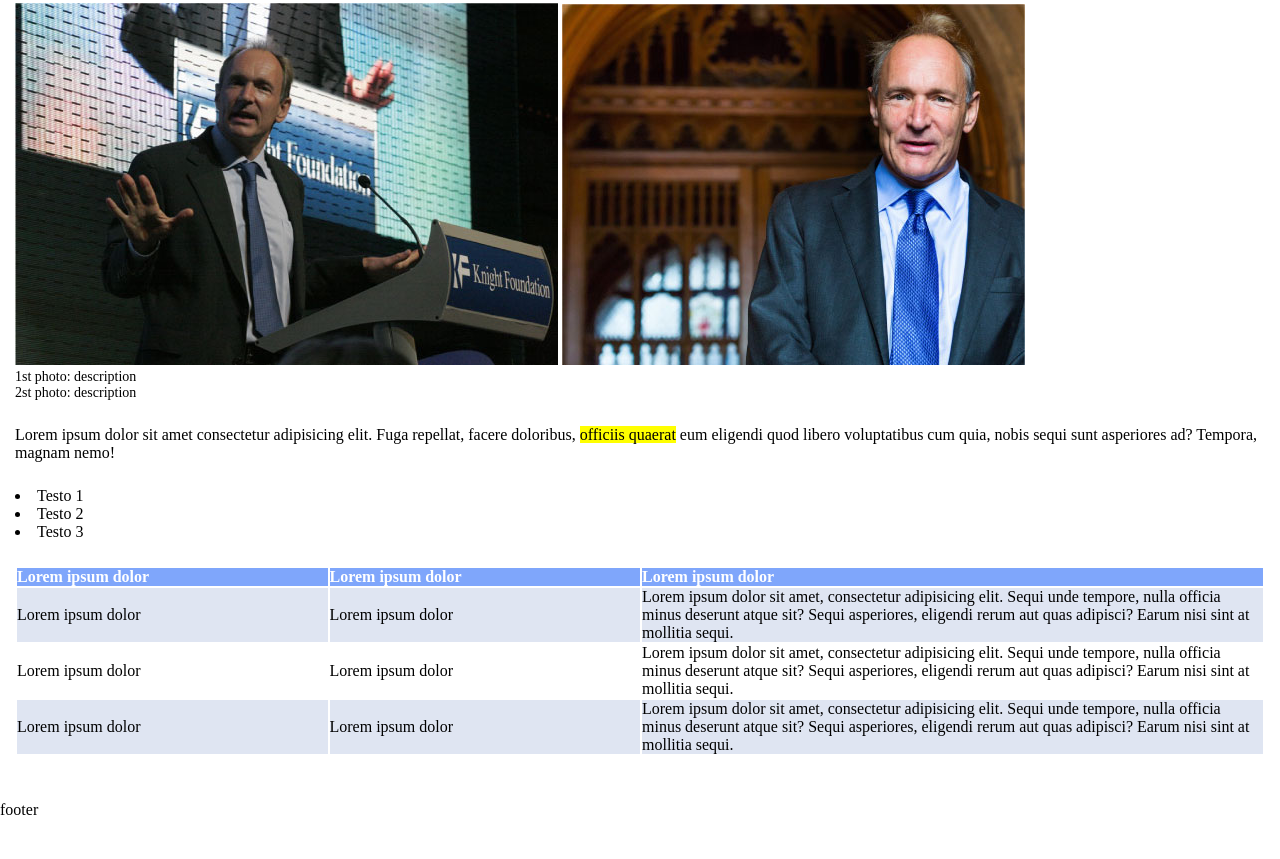
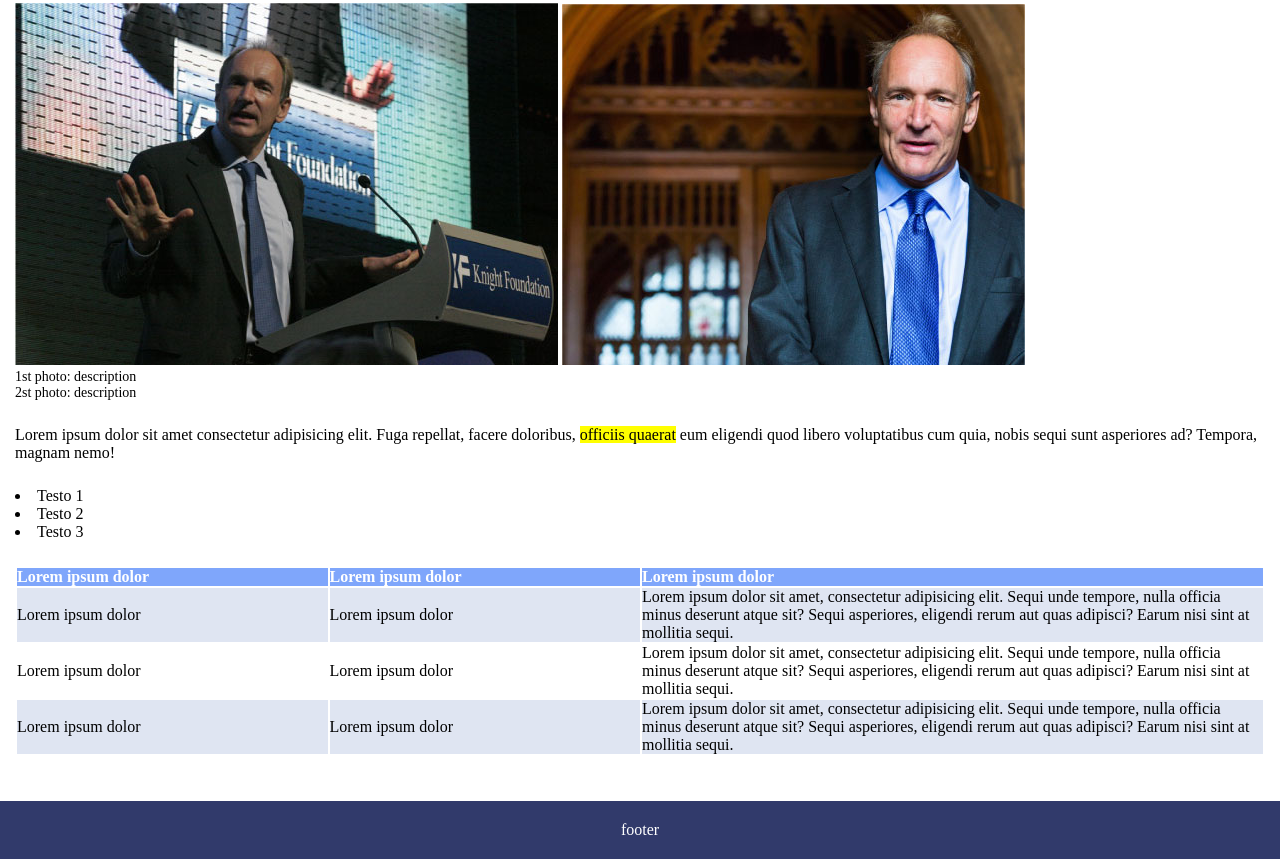
Before and after one commit to taniot/boolean-classe-java-4, a plain HTML site: page live-coding/html-css-booleaner/index.html in a window 1280 px wide. Shown: the part 272-1131 px from the top of the page. Before the commit the page ends 1091 px from the top, so only its background shows below. Drawn offline with Linux system fonts and the light colour scheme.

Commit message:
feat: added footer styles

```diff
--- a/live-coding/html-css-booleaner/css/style.css
+++ b/live-coding/html-css-booleaner/css/style.css
@@ -95,3 +95,14 @@ main {
 #article-table-info tbody tr.odd {
     background-color: #dfe5f2;
 }
+
+/******************
+Footer Styles
+******************/
+
+footer {
+    background-color: #313a6b;
+    color: #ffffff;
+    text-align: center;
+    padding: 20px 0;
+}
--- a/live-coding/html-css-booleaner/index.html
+++ b/live-coding/html-css-booleaner/index.html
@@ -104,6 +104,8 @@
       </div>
     </main>
     <!-- piede della pagina -->
-    <footer>footer</footer>
+    <footer>
+      <div class="container">footer</div>
+    </footer>
   </body>
 </html>
```
